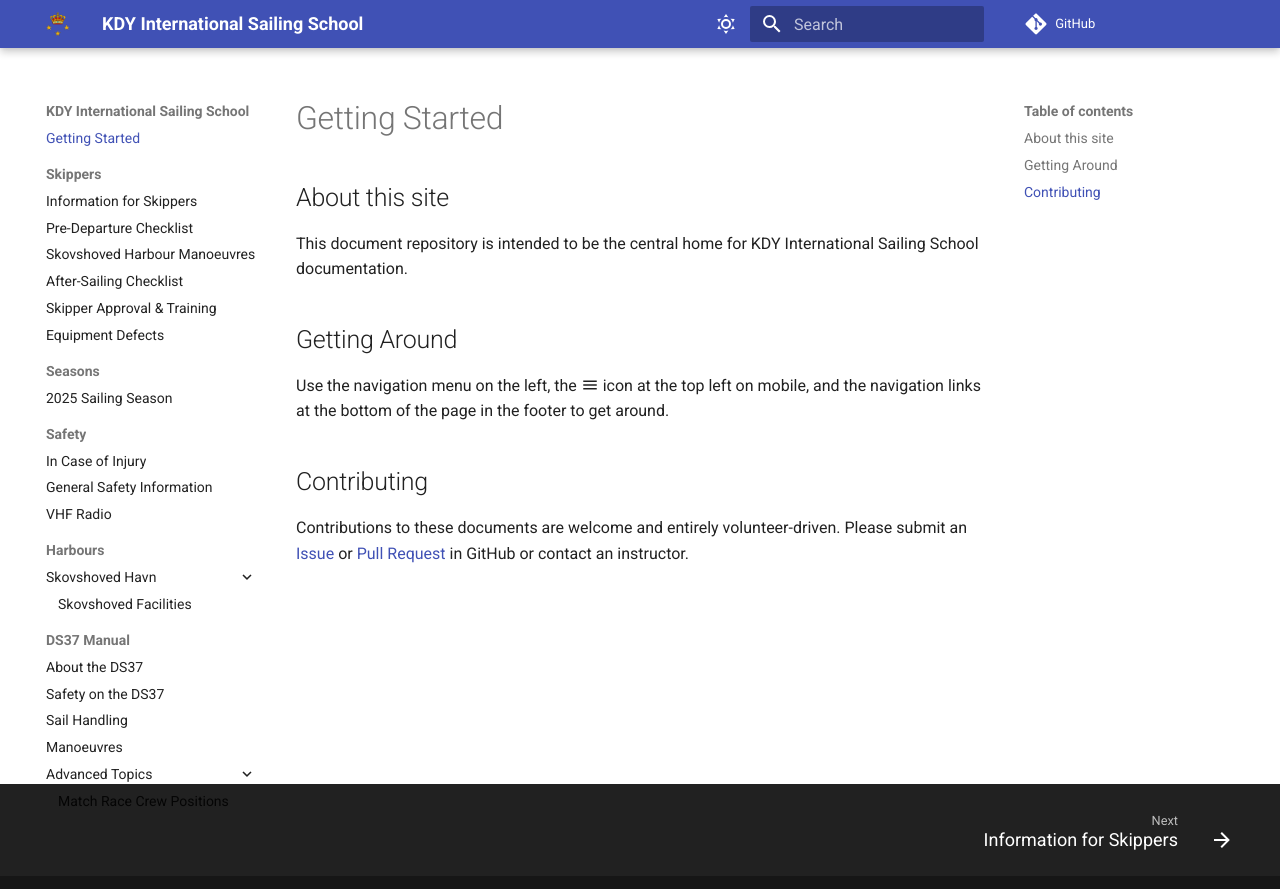
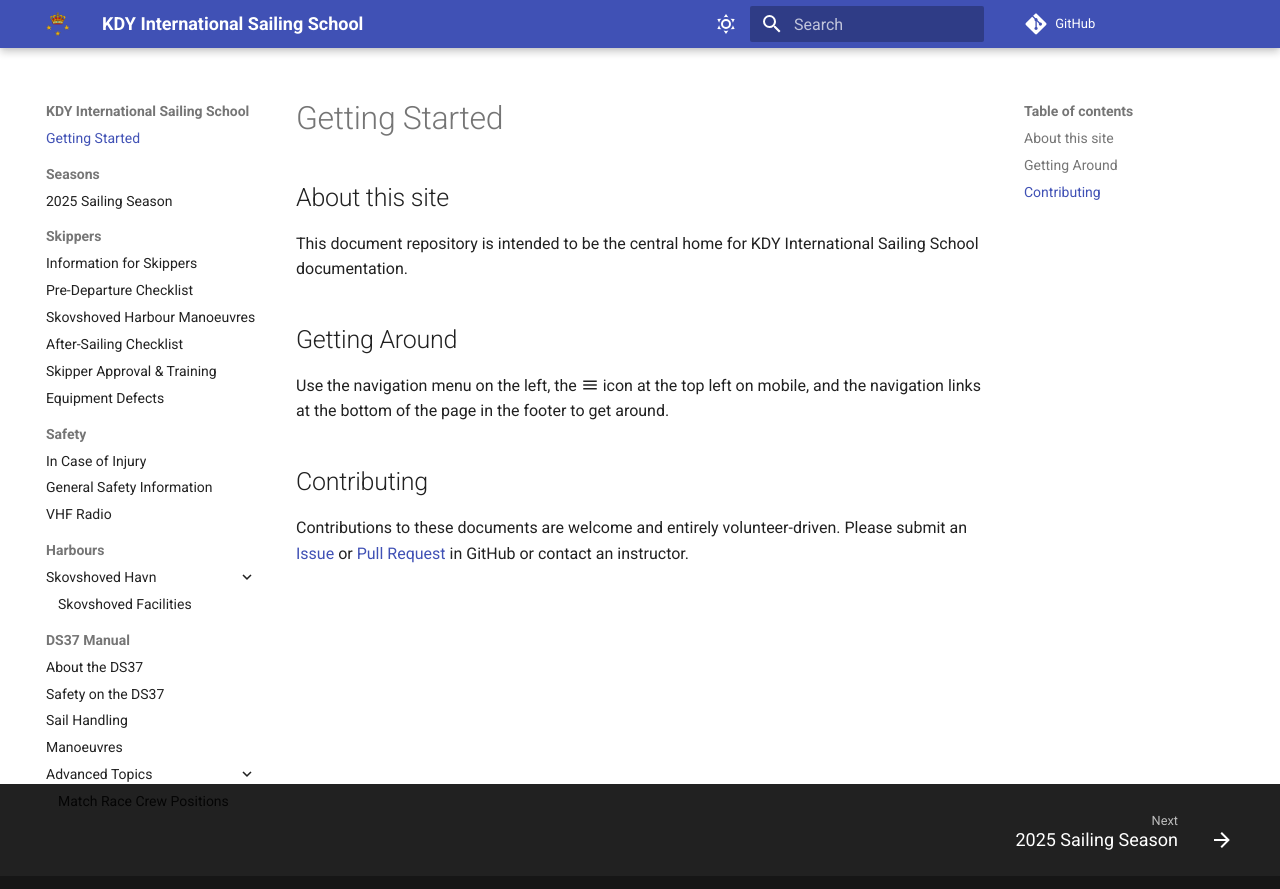
Before and after one commit to x123/kdy-iss, an MkDocs documentation site: the page built from docs/index.md, in a window 1280 px wide. Shown: the top 889 px of the page. Built offline with MkDocs 1.6.1 and Material for MkDocs 9.7.7, drawn with Linux system fonts in a browser that asks for light colours; comment, search, counter and statistics services are not loaded.

Commit message:
reorder seasons toc entry

```diff
--- a/mkdocs.yml
+++ b/mkdocs.yml
@@ -46,6 +46,8 @@ markdown_extensions:
       baselevel: 2
 nav:
   - 'Getting Started': index.md
+  - 'Seasons':
+    - '2025 Sailing Season': seasons/2025.md
   - 'Skippers':
     - 'Information for Skippers': skipper-info.md
     - 'Pre-Departure Checklist': pre-departure-checklist.md
@@ -53,8 +55,6 @@ nav:
     - 'After-Sailing Checklist': after-sailing-checklist.md
     - 'Skipper Approval & Training': skipper-approval-training.md
     - 'Equipment Defects': equipment-defects.md
-  - 'Seasons':
-    - '2025 Sailing Season': seasons/2025.md
   - 'Safety':
     - 'In Case of Injury': in-case-of-injury.md
     - 'General Safety Information': kdy-safety.md
```
